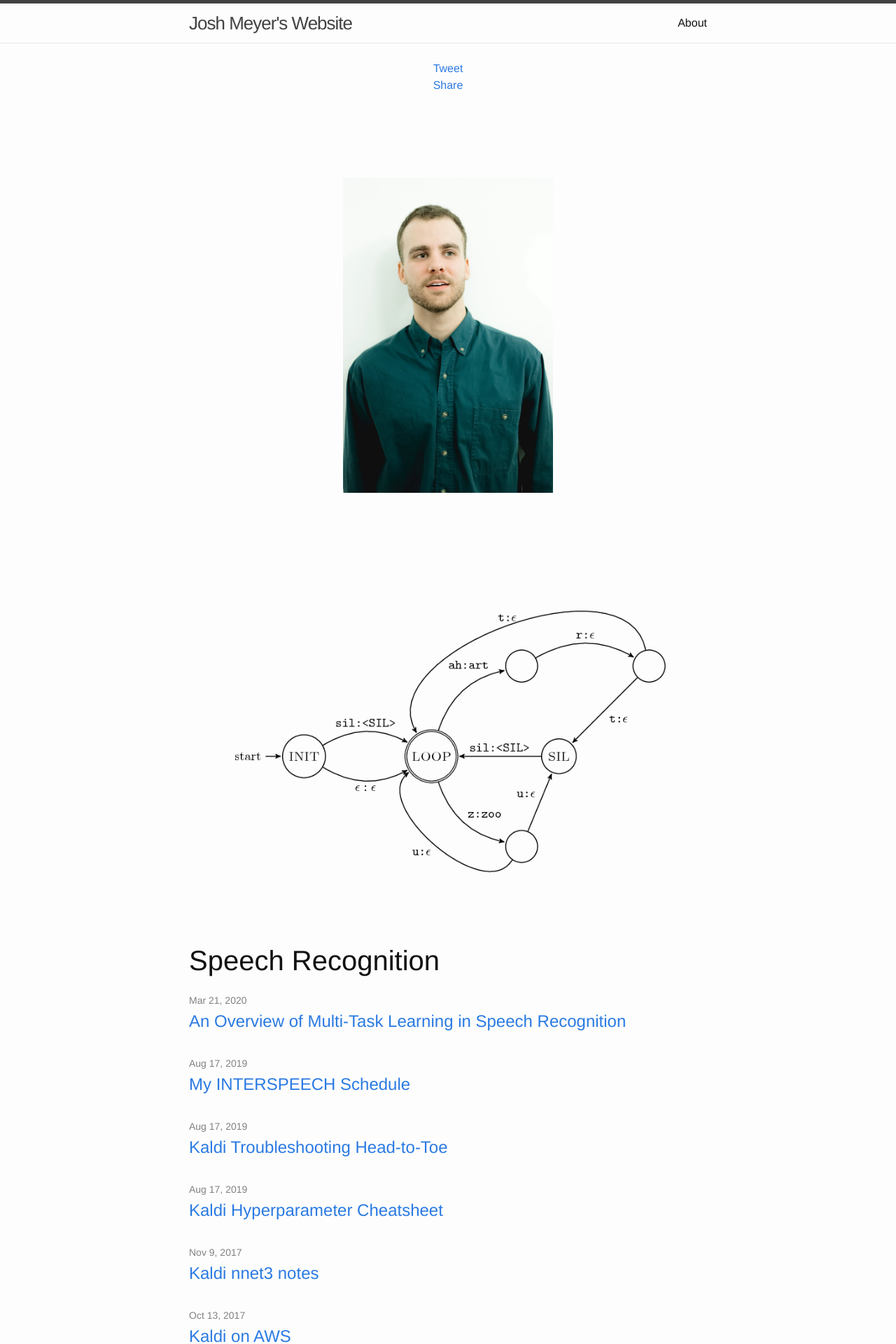
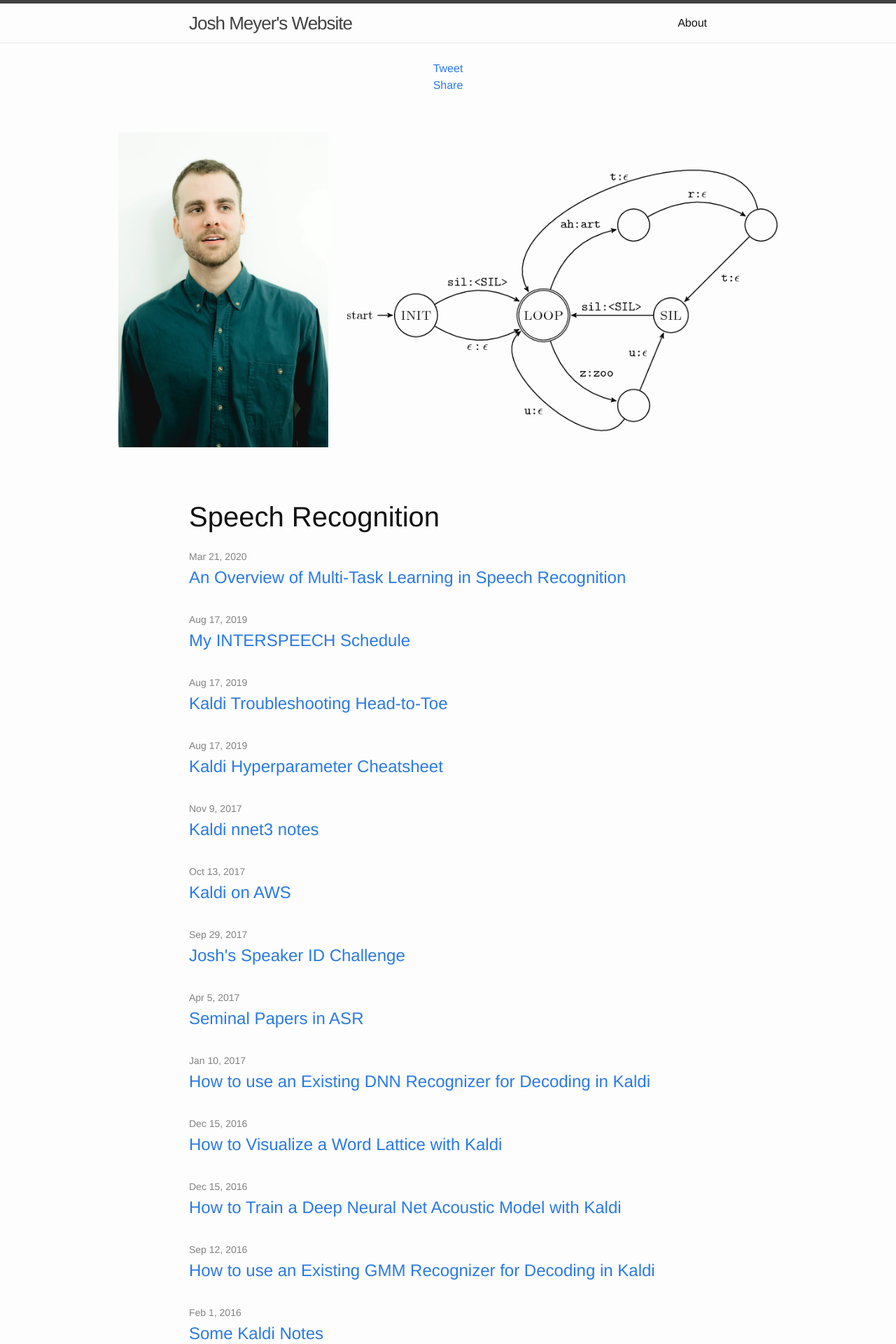
Before and after one commit to JRMeyer/jrmeyer.github.io, a Jekyll site: the page built from index.html, in a window 1280 px wide. Shown: the top 1920 px of the page at 70% size. Built offline with Jekyll 4.4.1, drawn with Linux system fonts in a browser that asks for light colours; a script that is not in the unit is left out; comment, search, counter and statistics services are not loaded.

Commit message:
formatting

```diff
--- a/index.html
+++ b/index.html
@@ -14,19 +14,14 @@ layout: default
 
 
 
-
-<center>
-<img src="misc/josh-pic.jpg" style="margin:45px; padding:45px;" height="450" alt="what a pic!">
-</center>
-
-
+<div style="display: flex; justify-content: center; align-items: center; gap: 20px; margin-bottom: 20px;">
+    <img src="misc/josh-pic.jpg" alt="what a pic!" style="max-height: 450px;">
+    <img src="misc/Lfst-big.png" alt="" style="max-height: 500px;">
+</div>
 
 
 <div class="home">
 
-
-  <center><img src="misc/Lfst-big.png" height="500"></center>
-<br/>
 <br/>
     <h1 class="page-heading" style="font-size:40px;" >Speech Recognition</h1>
 
```
